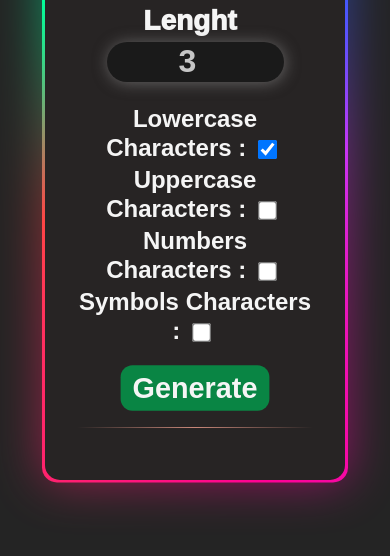
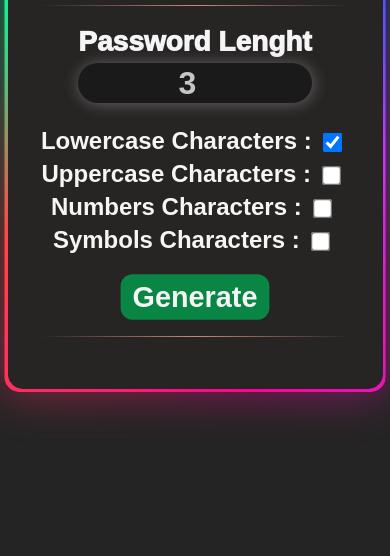
Before and after one commit to MohammadAminHajilou/Random-Password-Generator, a plain HTML site: page index.html in a window 390 px wide. Shown: the part 288-844 px from the top of the page. Drawn offline with Linux system fonts and the light colour scheme.

Commit message:
Update style.css

```diff
--- a/style.css
+++ b/style.css
@@ -44,7 +44,7 @@ body {
     margin-inline:auto;
     border: none;
     padding: 2em;
-    width: clamp(300px , 40% , 1000px);
+    width: clamp(375px , 40% , 1000px);
     border-radius: 15px;
     height: fit-content;
     text-align: center;
```
